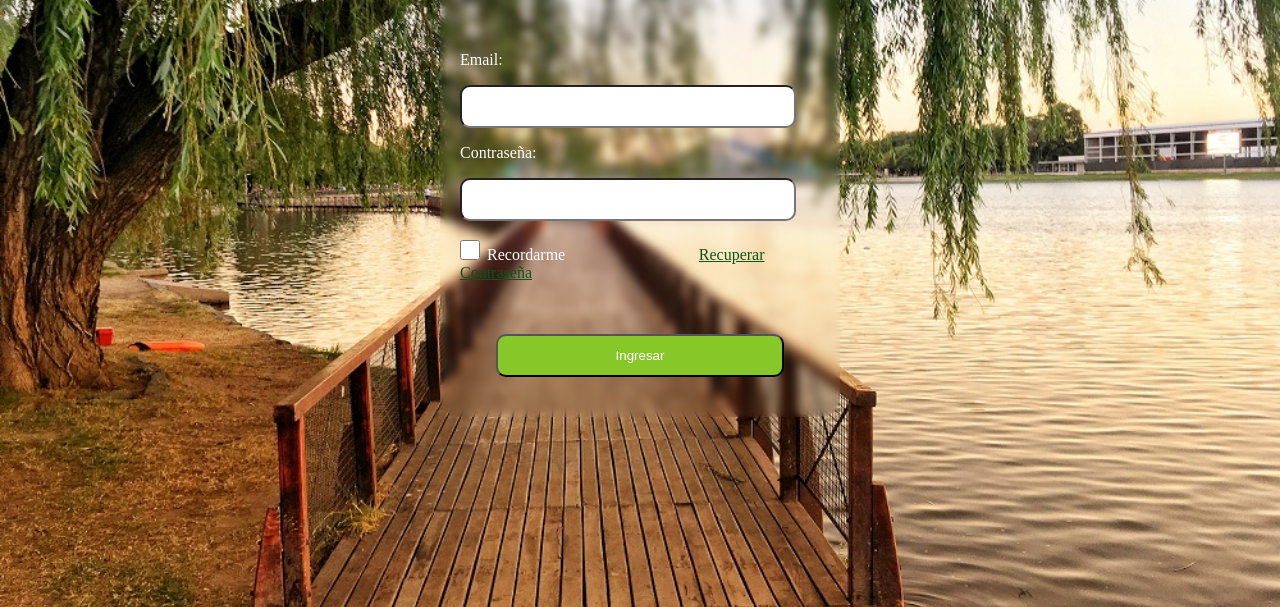
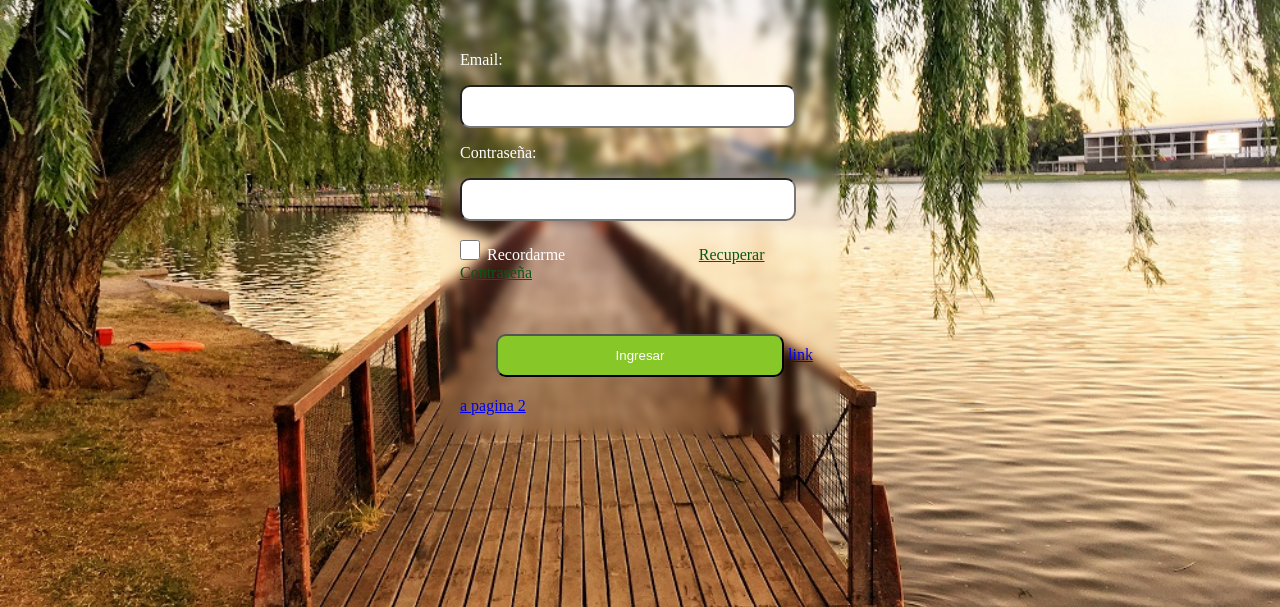
Before and after one commit to josuecabral/ejemplo, a plain HTML site: page index.html in a window 1280 px wide. Shown: the part 193-800 px from the top of the page. Drawn offline with Linux system fonts and the light colour scheme.

Commit message:
Update index.html

```diff
--- a/index.html
+++ b/index.html
@@ -17,6 +17,7 @@
             <input type="checkbox" name="recordar" id="recordar" class="recordar"> <label for="recordar">Recordarme</label> <a href="http://www.google.com.ar" class="recuperar">Recuperar Contraseña</a>
         </p>
         <input type="button" value="Ingresar" class="boton">
+        <a href="index2.html">link a pagina 2</a>
     </div>
 </body>
 </html>
```
